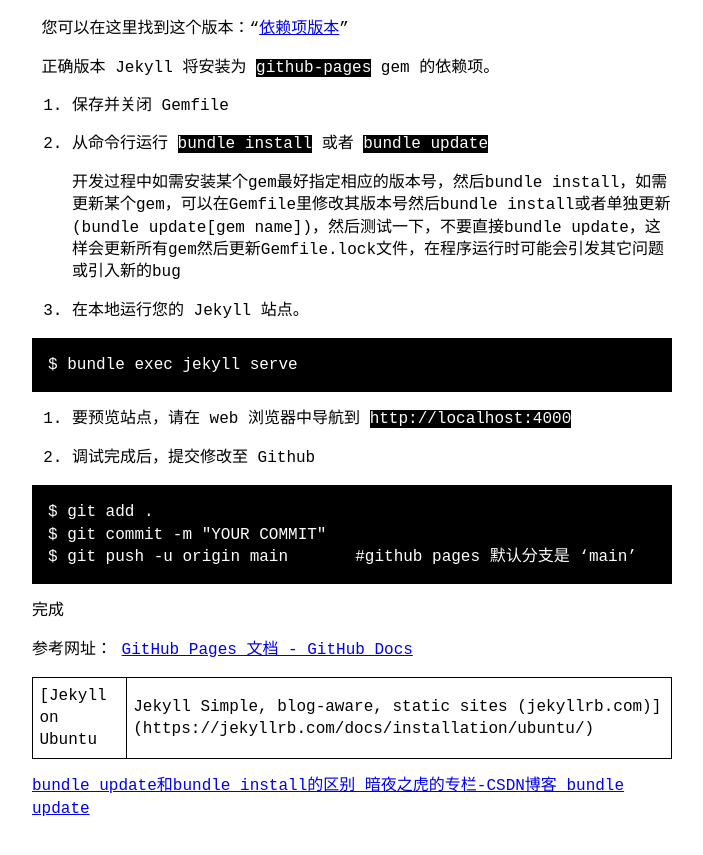
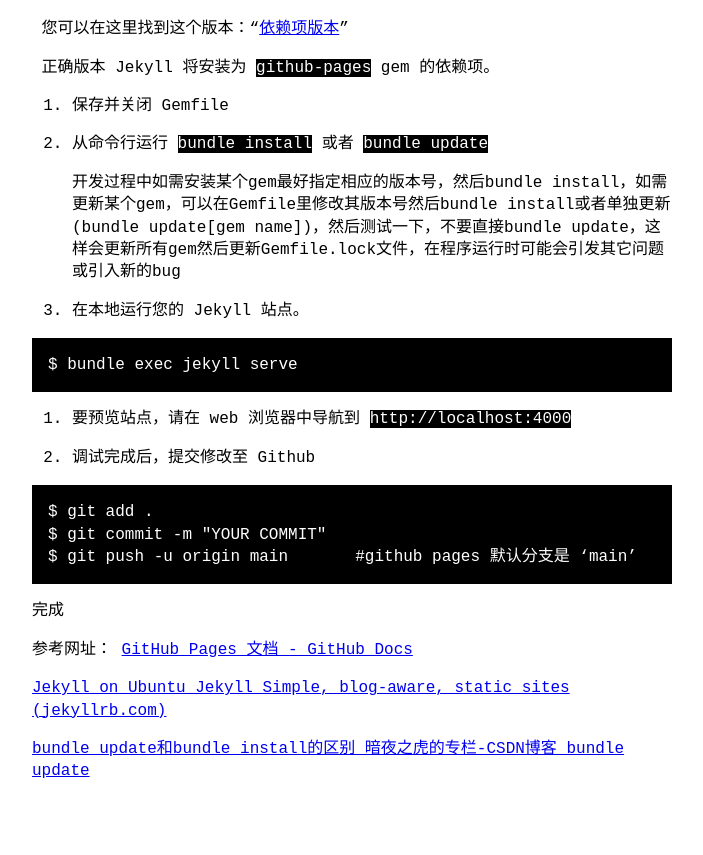
Before and after one commit to qiaoqiangv/qiaoqiangv.github.io, a Jekyll site: the page built from _posts/2021-06-18-create-blog-on-github.md, in a window 1280 px wide and 900 px high, scrolled down 1094 px. Shown: the top 855 px of the window, without its empty margins (288-991 px from the left). Built offline with Jekyll 4.4.1, drawn with Linux system fonts in a browser that asks for light colours; our own code applies the rules of GitHub Pages for plain Markdown files.

Commit message:
correction posts 'create blog on github'

```diff
--- a/_posts/2021-06-18-create-blog-on-github.md
+++ b/_posts/2021-06-18-create-blog-on-github.md
@@ -72,6 +72,6 @@ $ git push -u origin main	#github pages 默认分支是 ‘main’
 参考网址：
 [GitHub Pages 文档 - GitHub Docs](https://docs.github.com/cn/pages)
 
-[Jekyll on Ubuntu | Jekyll  Simple, blog-aware, static sites (jekyllrb.com)](https://jekyllrb.com/docs/installation/ubuntu/)
+[Jekyll on Ubuntu  Jekyll  Simple, blog-aware, static sites (jekyllrb.com)](https://jekyllrb.com/docs/installation/ubuntu/)
 
 [bundle update和bundle install的区别_暗夜之虎的专栏-CSDN博客_bundle update](https://blog.csdn.net/thinkhb/article/details/50190877)
```
